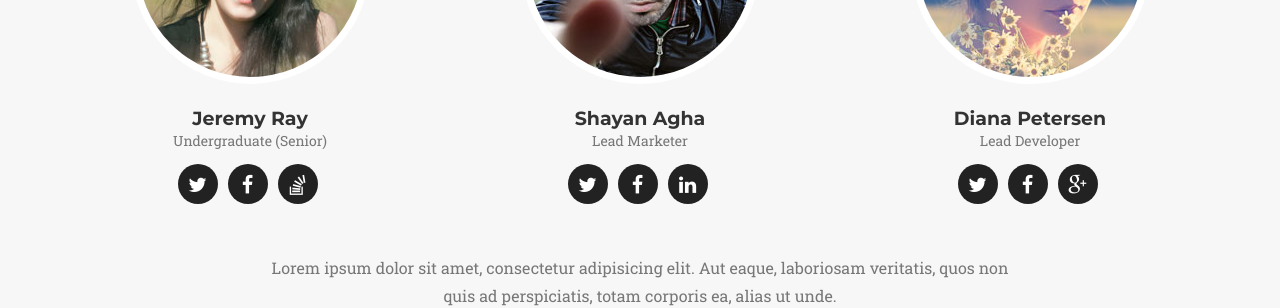
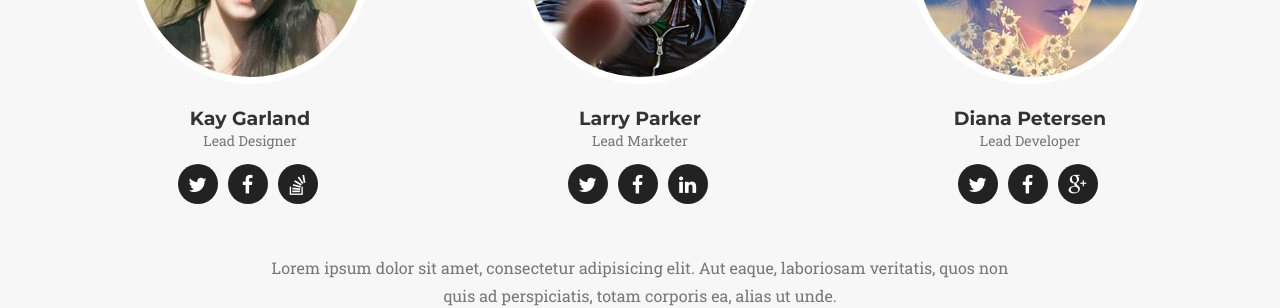
Before and after one commit to alexharkess/alexharkess.github.io, a Jekyll site: the page built from index.html, in a window 1280 px wide and 900 px high, scrolled down 4875 px. Shown: the part 153-461 px from the top of the window. Built offline with Jekyll 4.4.1, drawn with Linux system fonts in a browser that asks for light colours; some web fonts are replaced.

Commit message:
initial commit of jekyll agency theme

```diff
--- a/_config.yml
+++ b/_config.yml
@@ -1,4 +1,4 @@
-url: https://alexharkess.github.io/
+url: https://y7kim.github.io
 baseurl: /agency-jekyll-theme/
 
 # Site settings
@@ -14,9 +14,9 @@ color:
 
 # Team names, titles and social links
 people:
-- name: Jeremy Ray
+- name: Kay Garland
   pic: 1
-  position: Undergraduate (Senior)
+  position: Lead Designer
   social:
     - title: twitter
       url: #
@@ -25,7 +25,7 @@ people:
     - title: stack-overflow
       url: #
 
-- name: Shayan Agha
+- name: Larry Parker
   pic: 2
   position: Lead Marketer
   social:
```
